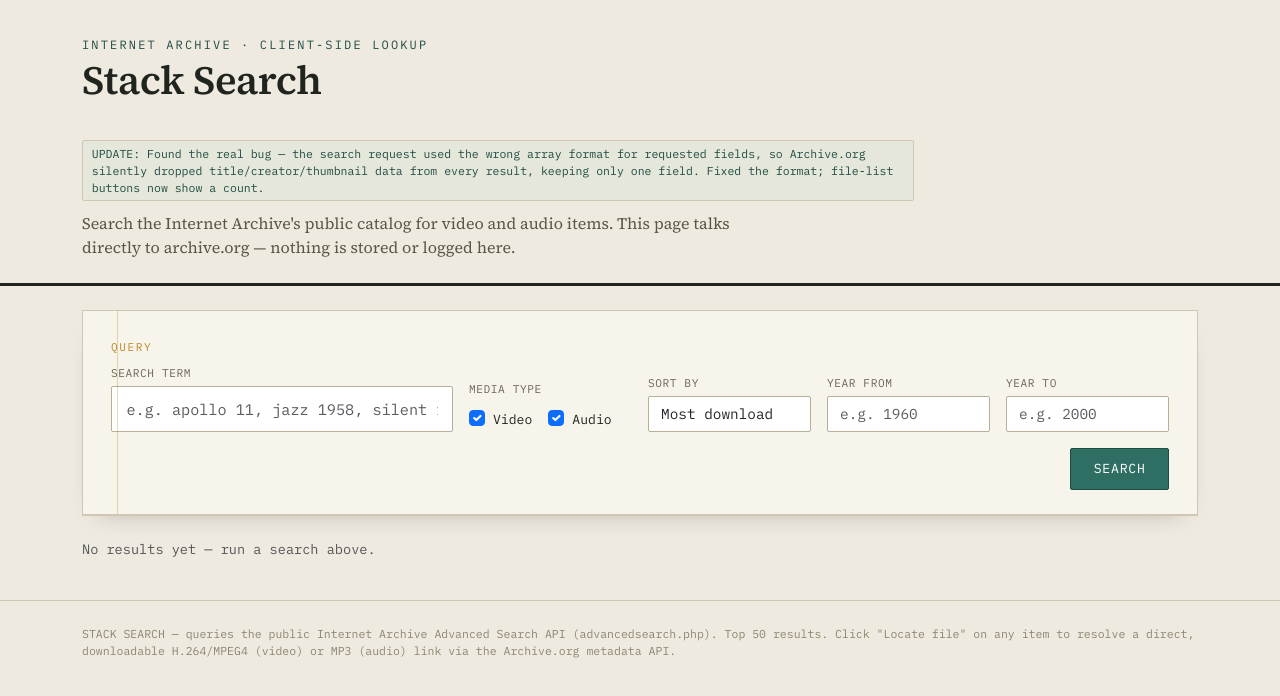
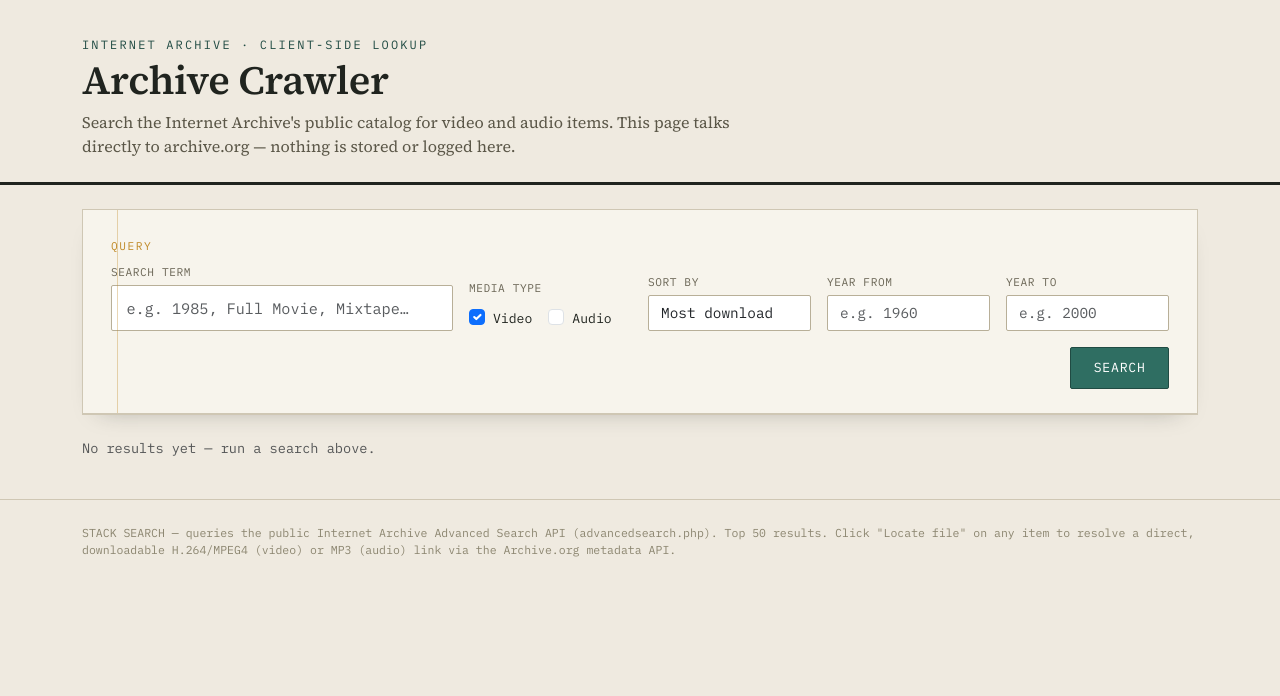
Before and after one commit to BlavatskySites/ArchiveSearch, a plain HTML site: page index.html in a window 1280 px wide. Drawn offline with nearby package versions, Linux system fonts and the light colour scheme.

Commit message:
Update index.html

```diff
--- a/index.html
+++ b/index.html
@@ -307,9 +307,8 @@
 <header class="masthead">
   <div class="container">
     <div class="eyebrow">Internet Archive · Client-Side Lookup</div>
-    <h1>Stack Search</h1>
-    <br><span id="updateNote">UPDATE: Found the real bug — the search request used the wrong array format for requested fields, so Archive.org silently dropped title/creator/thumbnail data from every result, keeping only one field. Fixed the format; file-list buttons now show a count.</span>
-    <p>Search the Internet Archive's public catalog for video and audio items. This page talks directly to archive.org — nothing is stored or logged here.</p>
+    <h1>Archive Crawler</h1>
+      <p>Search the Internet Archive's public catalog for video and audio items. This page talks directly to archive.org — nothing is stored or logged here.</p>
   </div>
 </header>
 
@@ -320,7 +319,7 @@
     <form id="searchForm" class="row g-3 align-items-end" autocomplete="off">
       <div class="col-12 col-lg-4">
         <label for="searchInput" class="field-label">Search term</label>
-        <input type="text" id="searchInput" class="form-control" placeholder="e.g. apollo 11, jazz 1958, silent film…" required>
+        <input type="text" id="searchInput" class="form-control" placeholder="e.g. 1985, Full Movie, Mixtape…" required>
       </div>
 
       <div class="col-6 col-md-3 col-lg-2">
@@ -331,7 +330,7 @@
             <label class="form-check-label" for="typeVideo">Video</label>
           </div>
           <div class="form-check">
-            <input class="form-check-input" type="checkbox" id="typeAudio" checked>
+            <input class="form-check-input" type="checkbox" id="typeAudio">
             <label class="form-check-label" for="typeAudio">Audio</label>
           </div>
         </div>
```
